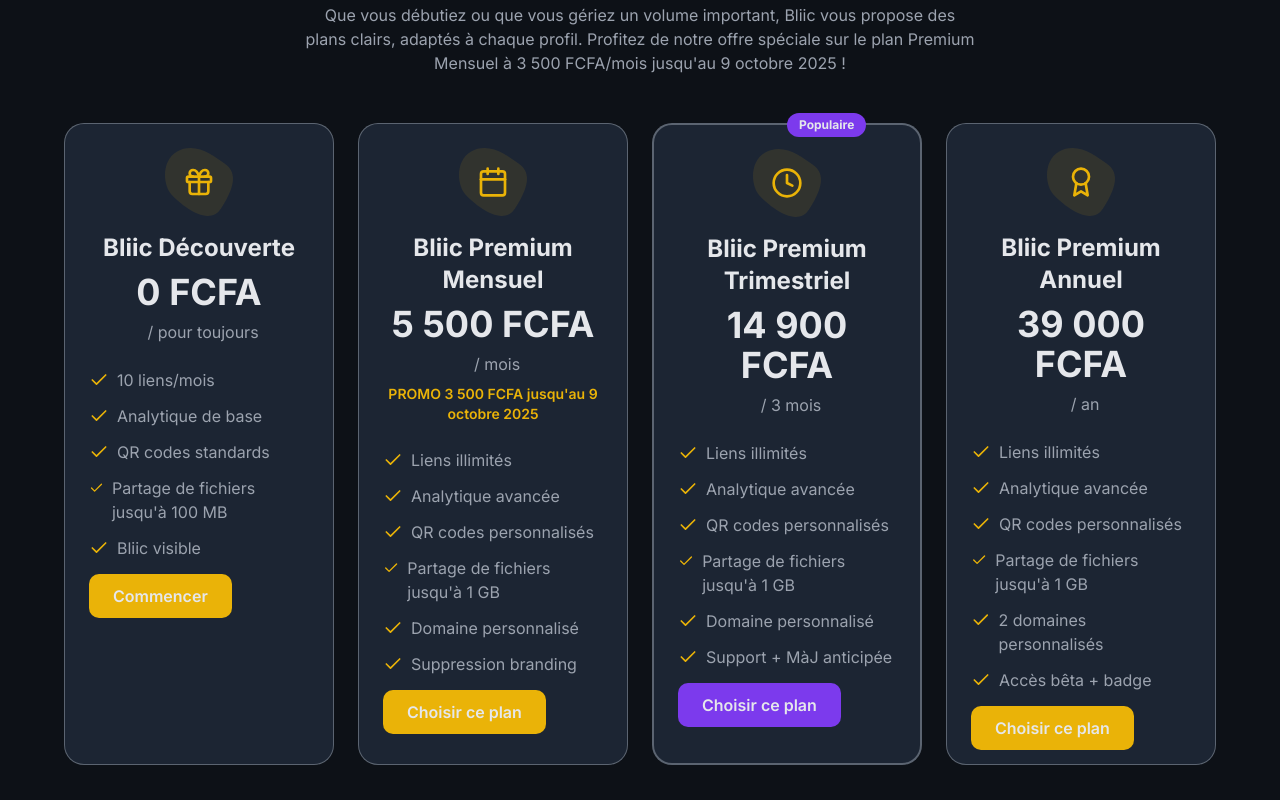
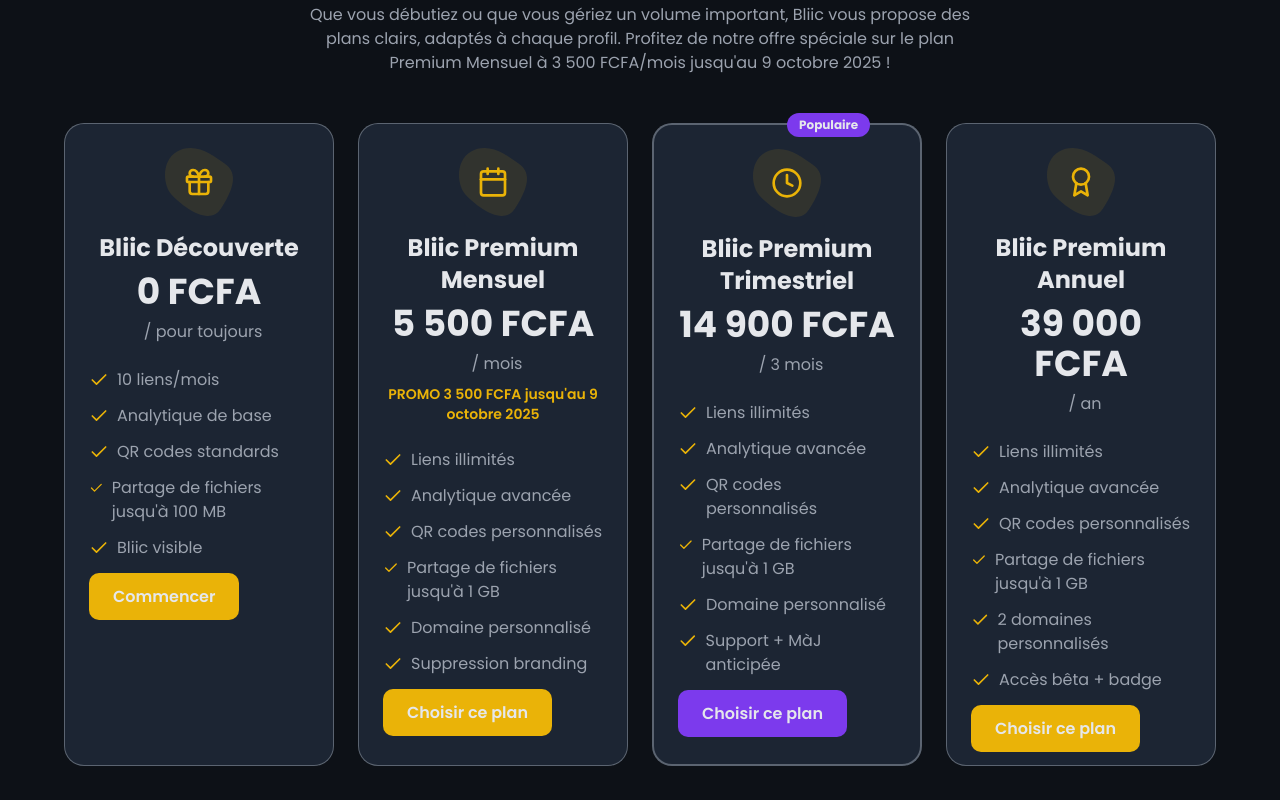
Before and after one commit to ezeckielknh/blinkoo, a React (Vite) app: page / in a window 1280 px wide. Shown: the part 2200-3000 px from the top of the page. Built offline with nearby package versions, Linux system fonts and the light colour scheme.

Commit message:
update font familly

```diff
--- a/src/index.css
+++ b/src/index.css
@@ -1,4 +1,5 @@
 @import url('https://fonts.googleapis.com/css2?family=Inter:wght@300;400;500;600;700&display=swap');
+@import url('https://fonts.googleapis.com/css2?family=Poppins:wght@400;500;600;700&display=swap');
 
 @tailwind base;
 @tailwind components;
```
